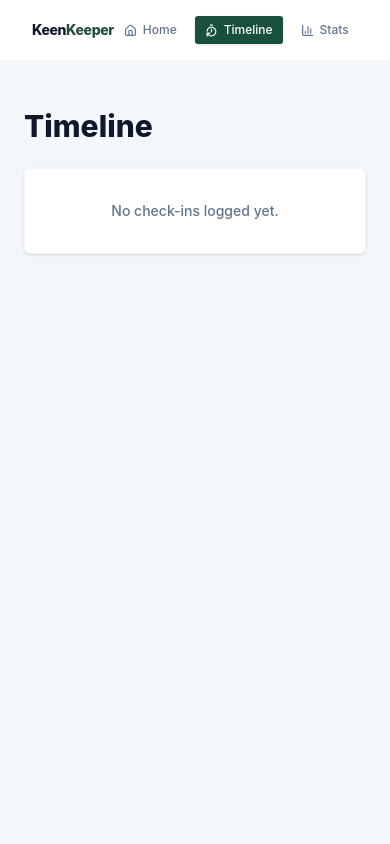
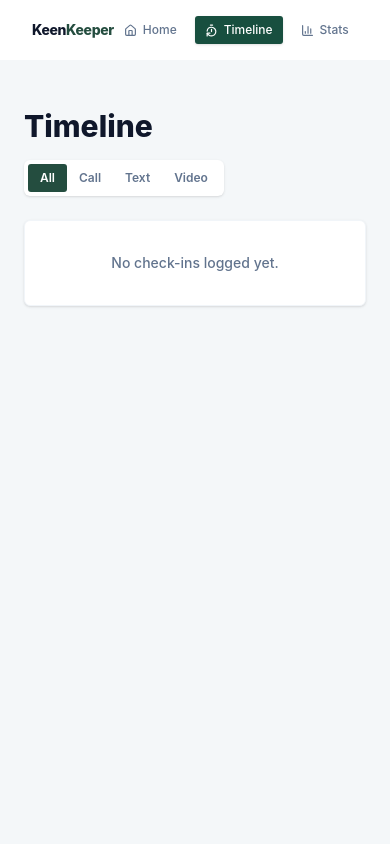
Before and after one commit to tawsifulMostafa/assignment_no_007, a React (Vite) app: page /timeline in a window 390 px wide. Shown: the top 844 px of the page. Built offline with nearby package versions, Linux system fonts and the light colour scheme.

Commit message:
Add timeline filter feature

```diff
--- a/src/pages/Timeline/Timeline.jsx
+++ b/src/pages/Timeline/Timeline.jsx
@@ -1,32 +1,106 @@
-import React from 'react';
+import React, { useState } from 'react';
 import { MessageCircle, Phone, Video } from 'lucide-react';
 import { useTimeline } from '../../context/TimelineContext';
 
 const Timeline = () => {
     const { entries } = useTimeline();
+    const [activeFilter, setActiveFilter] = useState('all');
+
+    let filteredEntries = entries;
+
+    if (activeFilter !== 'all') {
+        filteredEntries = entries.filter((entry) => entry.type === activeFilter);
+    }
 
     return (
         <main className="min-h-screen bg-[#f4f7f9] px-6 py-12">
             <section className="mx-auto max-w-3xl">
-                <h1 className="text-3xl font-extrabold text-slate-900">Timeline</h1>
+                <div className="flex flex-col justify-between gap-4 sm:flex-row sm:items-center">
+                    <h1 className="text-3xl font-extrabold text-slate-900">Timeline</h1>
 
-                {entries.length === 0 ? (
-                    <div className="mt-6 rounded-md border border-slate-100 bg-white p-8 text-center shadow-sm">
-                        <p className="text-sm font-medium text-slate-500">
-                            No check-ins logged yet.
-                        </p>
-                    </div>
-                ) : (
-                    <div className="mt-6 space-y-4">
-                        {entries.map((entry) => (
-                            <TimelineEntry key={entry.id} entry={entry} />
+                    <div className="flex w-fit rounded-md bg-white p-1 shadow-sm">
+                        {timelineFilters.map((filter) => (
+                            <FilterButton
+                                key={filter.value}
+                                filter={filter}
+                                activeFilter={activeFilter}
+                                setActiveFilter={setActiveFilter}
+                            />
                         ))}
                     </div>
-                )}
+                </div>
+
+                <TimelineList
+                    entries={entries}
+                    filteredEntries={filteredEntries}
+                    activeFilter={activeFilter}
+                />
             </section>
         </main>
     );
 };
+
+const FilterButton = ({ filter, activeFilter, setActiveFilter }) => {
+    const isActive = activeFilter === filter.value;
+    let buttonClass = 'rounded-[3px] px-3 py-1.5 text-xs font-semibold transition-colors';
+
+    if (isActive) {
+        buttonClass += ' bg-[#244D3F] text-white';
+    } else {
+        buttonClass += ' text-slate-500 hover:text-[#244D3F]';
+    }
+
+    return (
+        <button onClick={() => setActiveFilter(filter.value)} className={buttonClass}>
+            {filter.label}
+        </button>
+    );
+};
+
+const TimelineList = ({ entries, filteredEntries, activeFilter }) => {
+    if (entries.length === 0) {
+        return <EmptyMessage message="No check-ins logged yet." />;
+    }
+
+    if (filteredEntries.length === 0) {
+        return <EmptyMessage message={`No ${activeFilter} check-ins found.`} />;
+    }
+
+    return (
+        <div className="mt-6 space-y-4">
+            {filteredEntries.map((entry) => (
+                <TimelineEntry key={entry.id} entry={entry} />
+            ))}
+        </div>
+    );
+};
+
+const EmptyMessage = ({ message }) => {
+    return (
+        <div className="mt-6 rounded-md border border-slate-100 bg-white p-8 text-center shadow-sm">
+            <p className="text-sm font-medium text-slate-500">{message}</p>
+        </div>
+    );
+};
+
+const timelineFilters = [
+    {
+        label: 'All',
+        value: 'all',
+    },
+    {
+        label: 'Call',
+        value: 'call',
+    },
+    {
+        label: 'Text',
+        value: 'text',
+    },
+    {
+        label: 'Video',
+        value: 'video',
+    },
+];
 
 const TimelineEntry = ({ entry }) => {
     const Icon = timelineIcons[entry.type];
```
